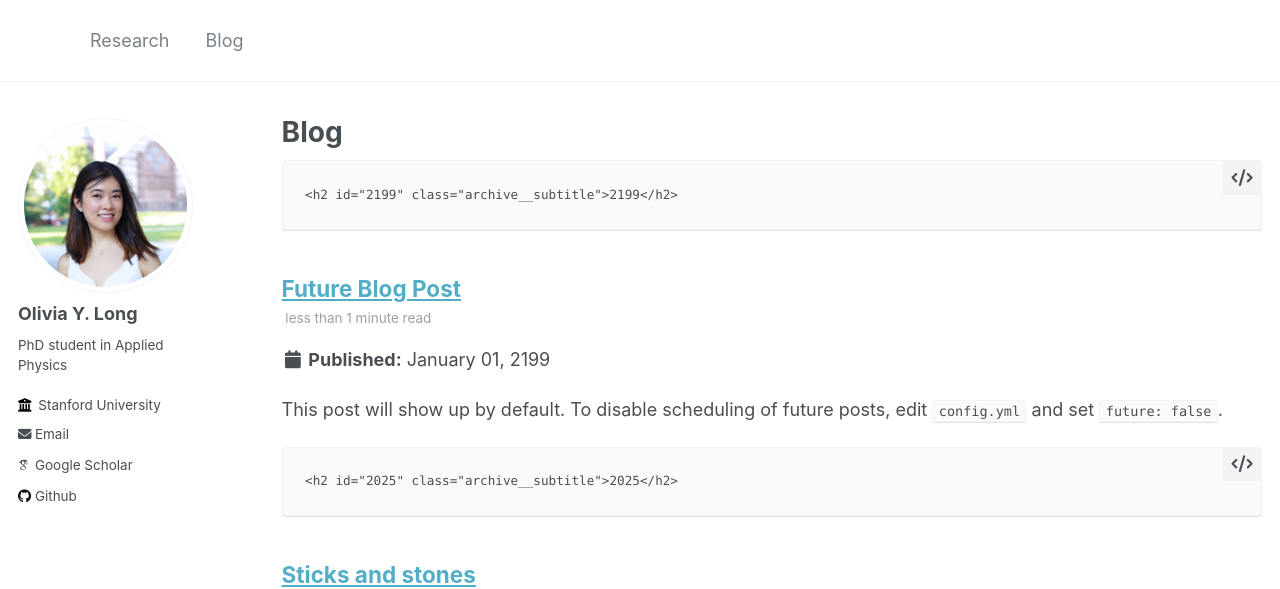
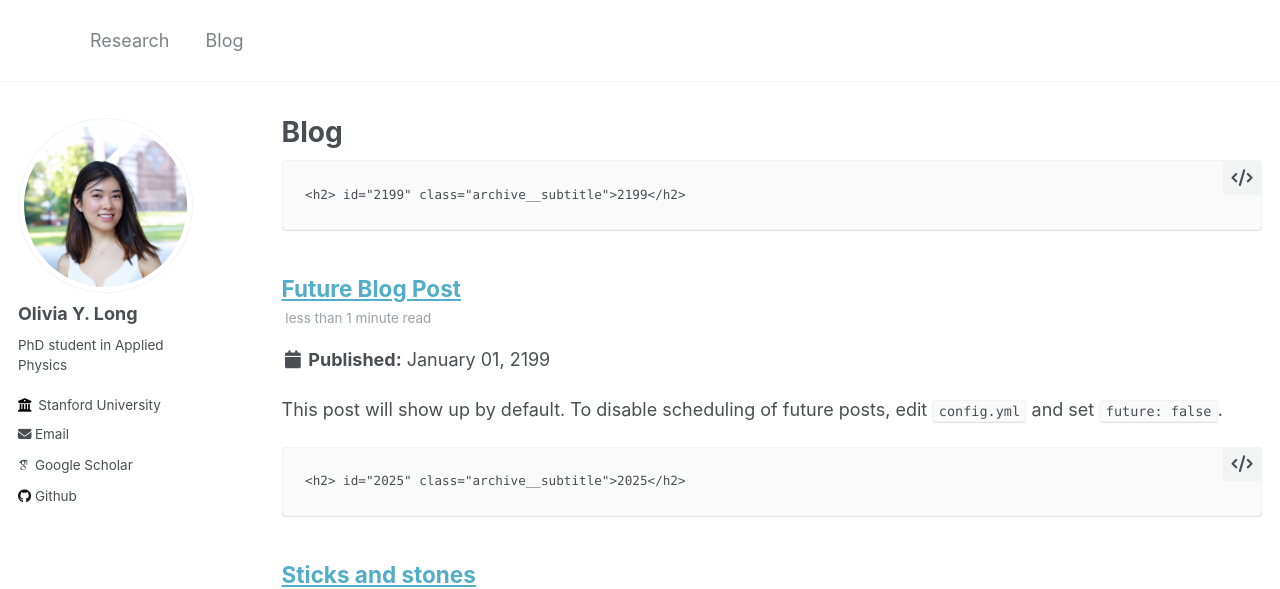
Before and after one commit to oliviaylong/oliviaylong.github.io, a Jekyll site: the page built from _pages/posts.md, in a window 1280 px wide and 958 px high. Shown: the top 589 px of the window. Built offline with Jekyll 4.4.1, drawn with Linux system fonts in a browser that asks for light colours; some web fonts are replaced.

Commit message:
fixed typo

```diff
--- a/_pages/posts.md
+++ b/_pages/posts.md
@@ -12,7 +12,7 @@ use_math: true
 {% for post in site.posts %}
   {% capture year %}{{ post.date | date: '%Y' }}{% endcapture %}
   {% if year != written_year %}
-    <h2 id="{{ year | slugify }}" class="archive__subtitle">{{ year }}</h2>
+    <h2> id="{{ year | slugify }}" class="archive__subtitle">{{ year }}</h2>
     {% capture written_year %}{{ year }}{% endcapture %}
   {% endif %}
   {% include archive-single.html %}
```
